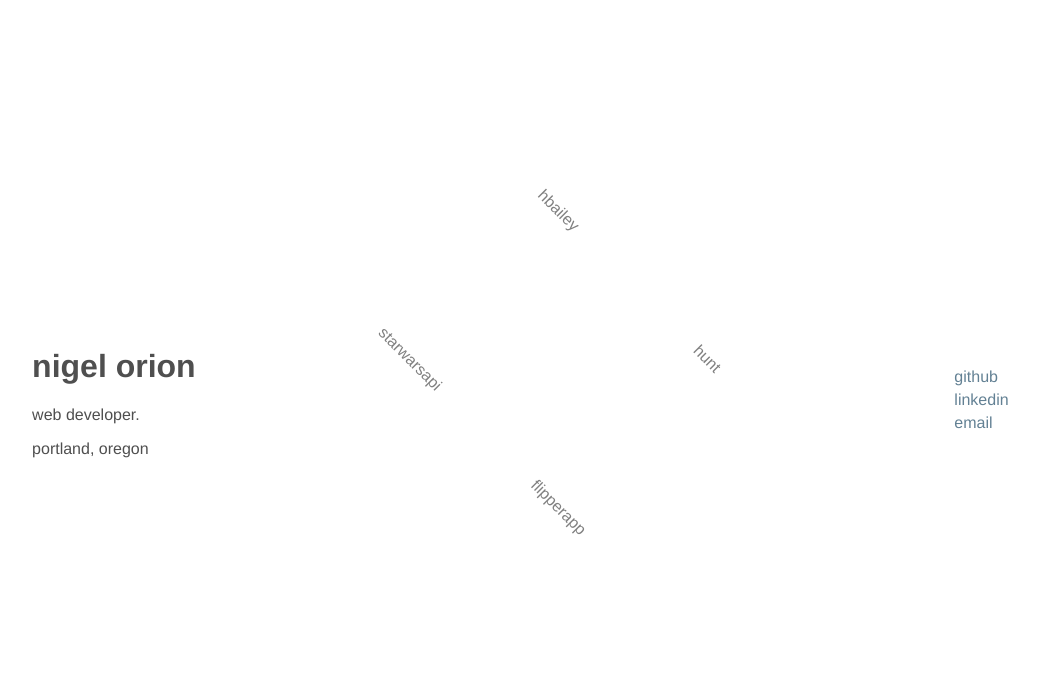
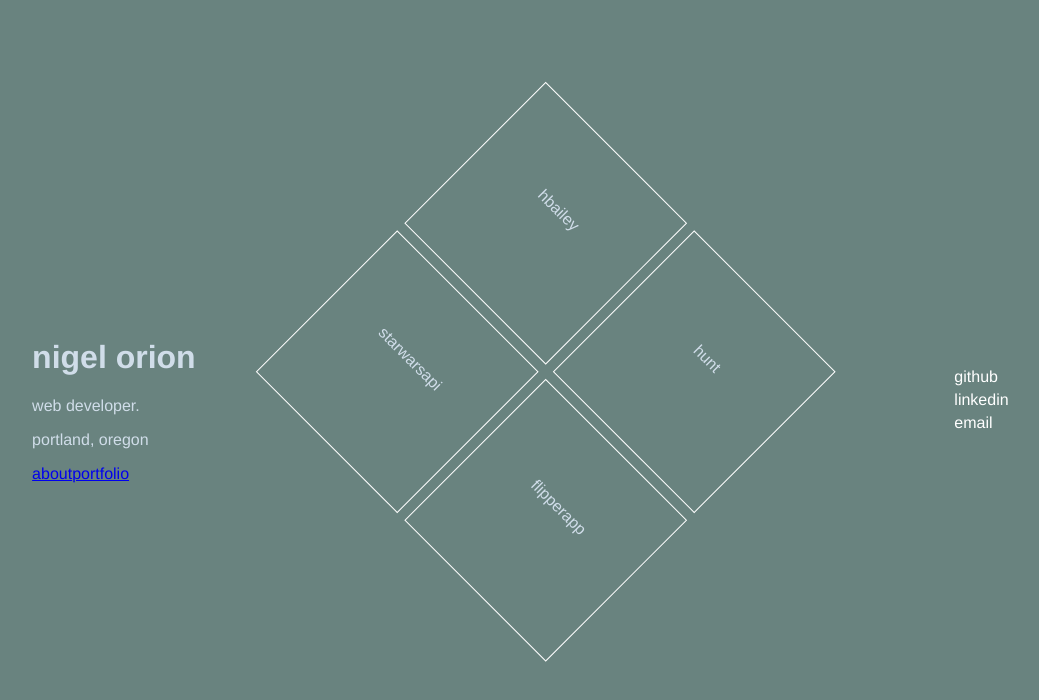
Before and after one commit to nigelorion/portfolio-final, a Vue app: page / in a window 1280 px wide. Shown: the top 700 px of the page, without its empty margins (121-1160 px from the left). Built offline with nearby package versions, Linux system fonts and the light colour scheme.

Commit message:
add links for sections, color changes

```diff
--- a/src/App.vue
+++ b/src/App.vue
@@ -29,6 +29,7 @@ body {
   margin: 0;
   padding: 0;
   display: flex;
+  background-color: rgb(105, 131, 127);
 }
 
 * {
@@ -40,13 +41,12 @@ body {
   font-family: 'Avenir', Helvetica, Arial, sans-serif;
   -webkit-font-smoothing: antialiased;
   -moz-osx-font-smoothing: grayscale;
-  color: rgb(79, 79, 79);
+  color: rgb(208, 221, 233);
   width: 100%;
   height: 100%;
   display: flex;
   justify-content: center;
   align-items: center;
-  flex-wrap: wrap;
 }
 
 .sections {
--- a/src/components/Center.vue
+++ b/src/components/Center.vue
@@ -52,6 +52,9 @@ export default {
    max-width: 500px;
    max-height: 500px;
    transform: rotate(45deg);
+   @media(max-width: 700px) {
+     transform: rotate(0deg);
+   }
 
     .projectWrapper {
      // min-width: 200px;
@@ -63,10 +66,8 @@ export default {
      align-items: center;
      flex-direction: column;
      // background-color: rgb(105, 117, 133);
+     border: solid 1px white;
      margin: 1%;
-     p {
-        color: grey;
-     }
      a {
        opacity: 0;
        transition: 500ms;
@@ -80,6 +81,7 @@ export default {
      &:hover {
        transform: rotate(-45deg);
        background: linear-gradient(313deg, #7fe7f6, #d27778);
+       border: none;
        background-size: 400% 400%;
 
        -webkit-animation: AnimationName 4s ease infinite;
--- a/src/components/Left.vue
+++ b/src/components/Left.vue
@@ -1,9 +1,13 @@
 <template>
   <div class="main">
+    <transition name="fade" mode="out-in">
+      <h1>nigel orion</h1>
 
-    <h1>nigel orion</h1>
+    </transition>
     <p>web developer.</p>
     <p>portland, oregon</p>
+    <a href="#">about</a>
+    <a href="#">portfolio</a>
 
   </div>
 </template>
@@ -22,5 +26,12 @@ export default {
  .main {
 
  }
+ .fade-enter-active, .fade-leave-active {
+   transition: opacity .3s ease;
+ }
+ .fade-enter, .fade-leave-to
+ /* .component-fade-leave-active below version 2.1.8 */ {
+   opacity: 0;
+ }
 
 </style>
--- a/src/components/Right.vue
+++ b/src/components/Right.vue
@@ -28,12 +28,12 @@ export default {
    flex-direction: column;
    a {
      margin: 5%;
-     color: rgb(99, 129, 148);
+     color: white;
      text-decoration: none;
      transition: all 350ms;
      &:hover {
-       color: rgb(97, 97, 97);
-       margin-left: 10%;
+       color: grey;
+       background-color: white;
      }
    }
  }
```
Lines whose indentation alone changed are shown as unchanged.
